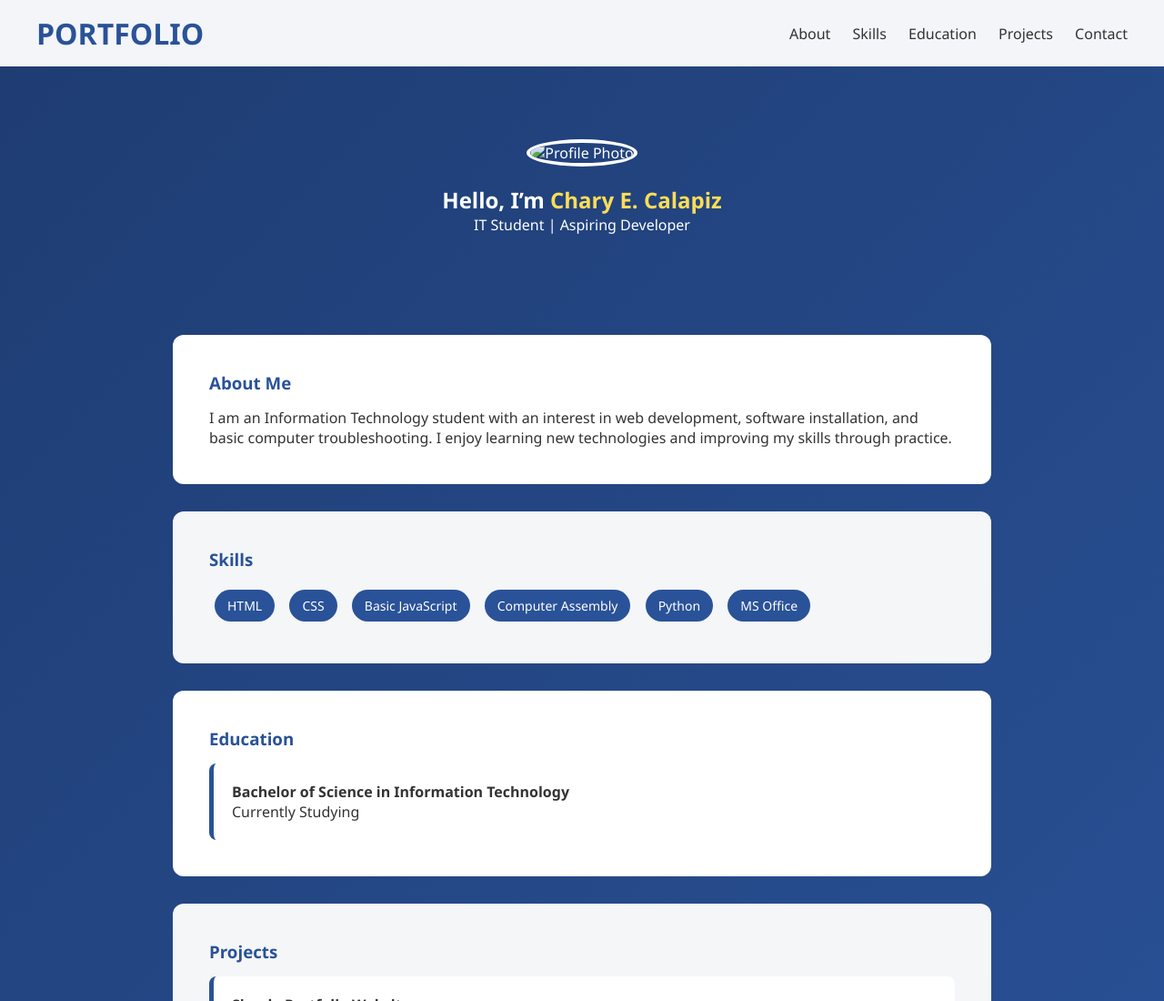
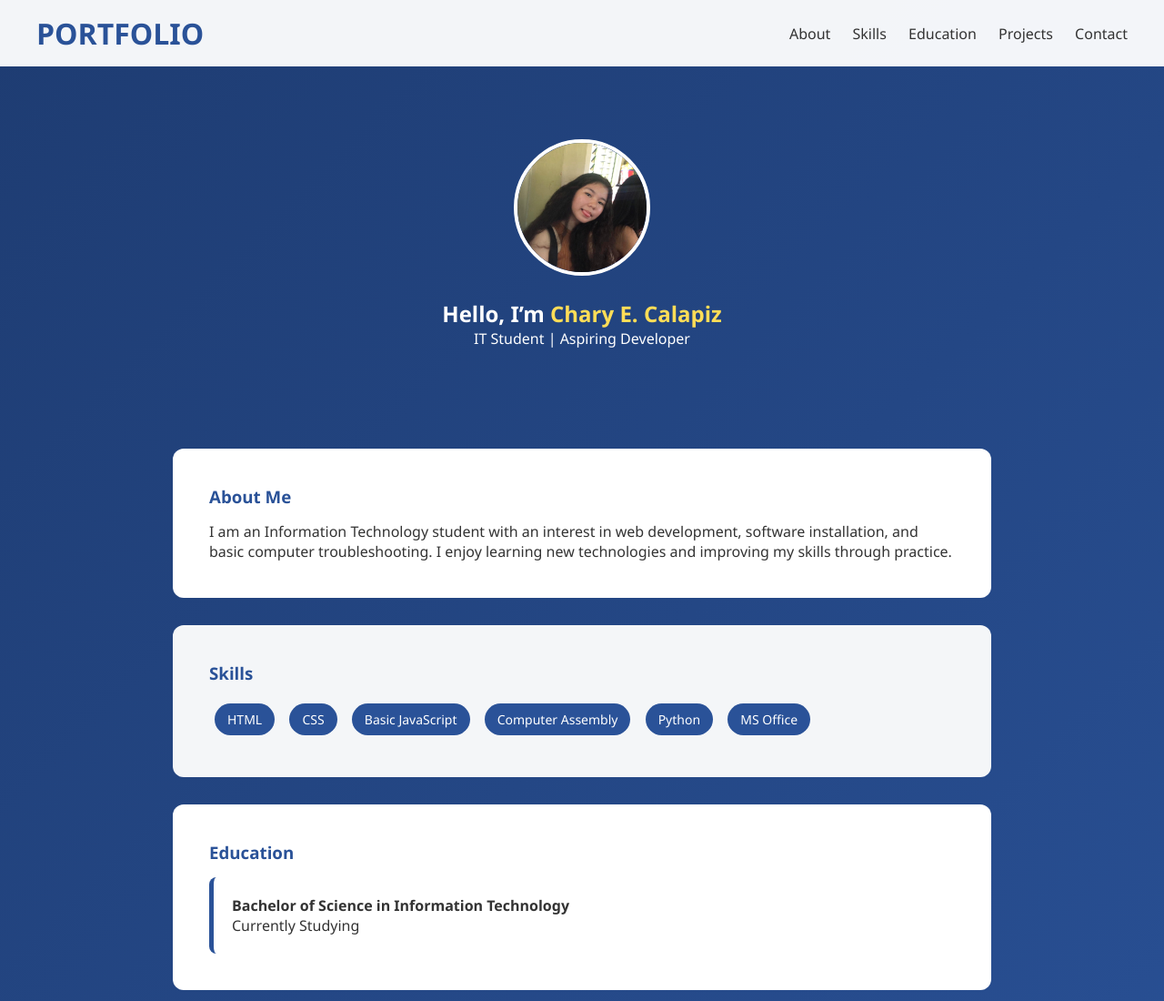
Before and after one commit to charycalapiz05-ai/Chary-Portfolio, a plain HTML site: page index.html in a window 1280 px wide. Shown: the top 1100 px of the page at 91% size. Drawn offline with Linux system fonts and the light colour scheme.

Commit message:
Update index.html

```diff
--- a/index.html
+++ b/index.html
@@ -22,7 +22,7 @@
 
   <!-- Hero Section -->
   <section class="hero">
-    <img src="images/profile.jpg" alt="Profile Photo" class="profile-img">
+    <img src="SNOW_20250831_144052_340.jpg" alt="Profile Photo" class="profile-img">
     <h2>Hello, I’m <span>Chary E. Calapiz</span></h2>
     <p>IT Student | Aspiring Developer</p>
   </section>
```
